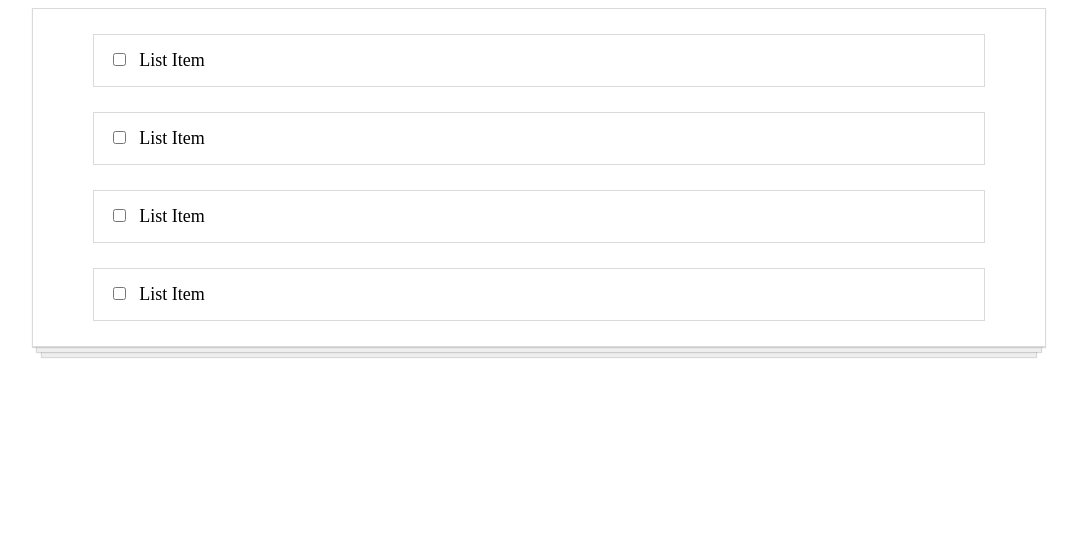
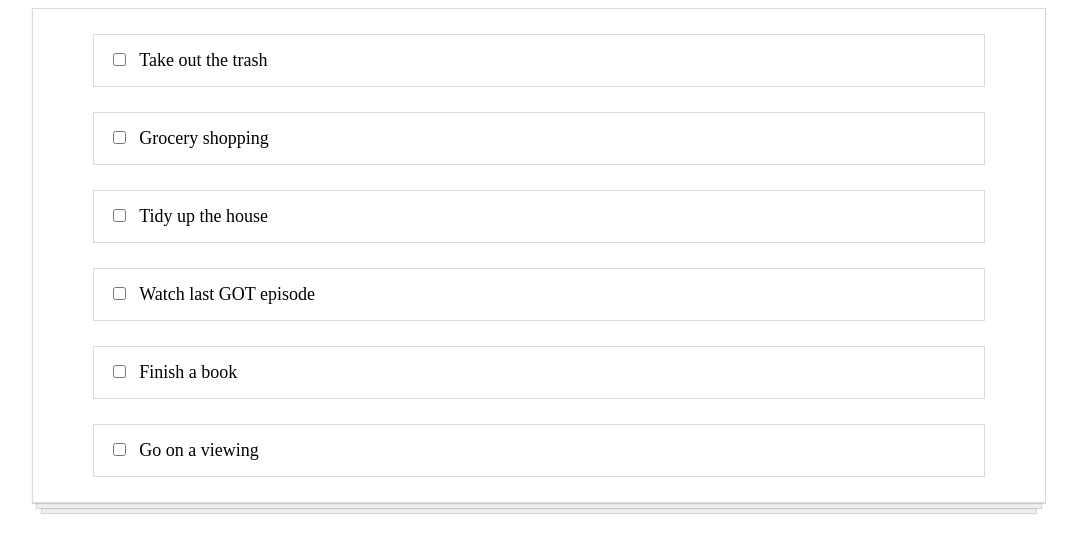
Before and after one commit to Galiant/to-do-react-app, a React (Create React App) app: page / in a window 1280 px wide. Shown: the top 552 px of the page, without its empty margins (101-1178 px from the left). Built offline with nearby package versions, Linux system fonts and the light colour scheme.

Commit message:
Todo list passed using map and props

```diff
--- a/src/App.js
+++ b/src/App.js
@@ -4,12 +4,12 @@ import todosData from './todosData';
 import './style.css';
 
 const App = () => {
+
+  const todoItemComponent = todosData.map(todo => <TodoItem key={todo.id} todo={todo} />);
+
   return (
     <div className="Container">
-      <TodoItem />
-      <TodoItem />
-      <TodoItem />
-      <TodoItem />
+      {todoItemComponent}
     </div>
   );
 }
--- a/src/TodoItem.js
+++ b/src/TodoItem.js
@@ -1,11 +1,11 @@
 import React from 'react';
 import './style.css';
 
-const TodoItem = () => {
+const TodoItem = (props) => {
   return (
     <div>
-        <li className="ListItem"><input type="checkbox" className="Checkbox" />
-          <span className="Item">List Item</span>
+        <li className="ListItem"><input type="checkbox" className="Checkbox"/>
+          <span className="Item">{props.todo.text}</span>
         </li>
     </div>
   );
```
